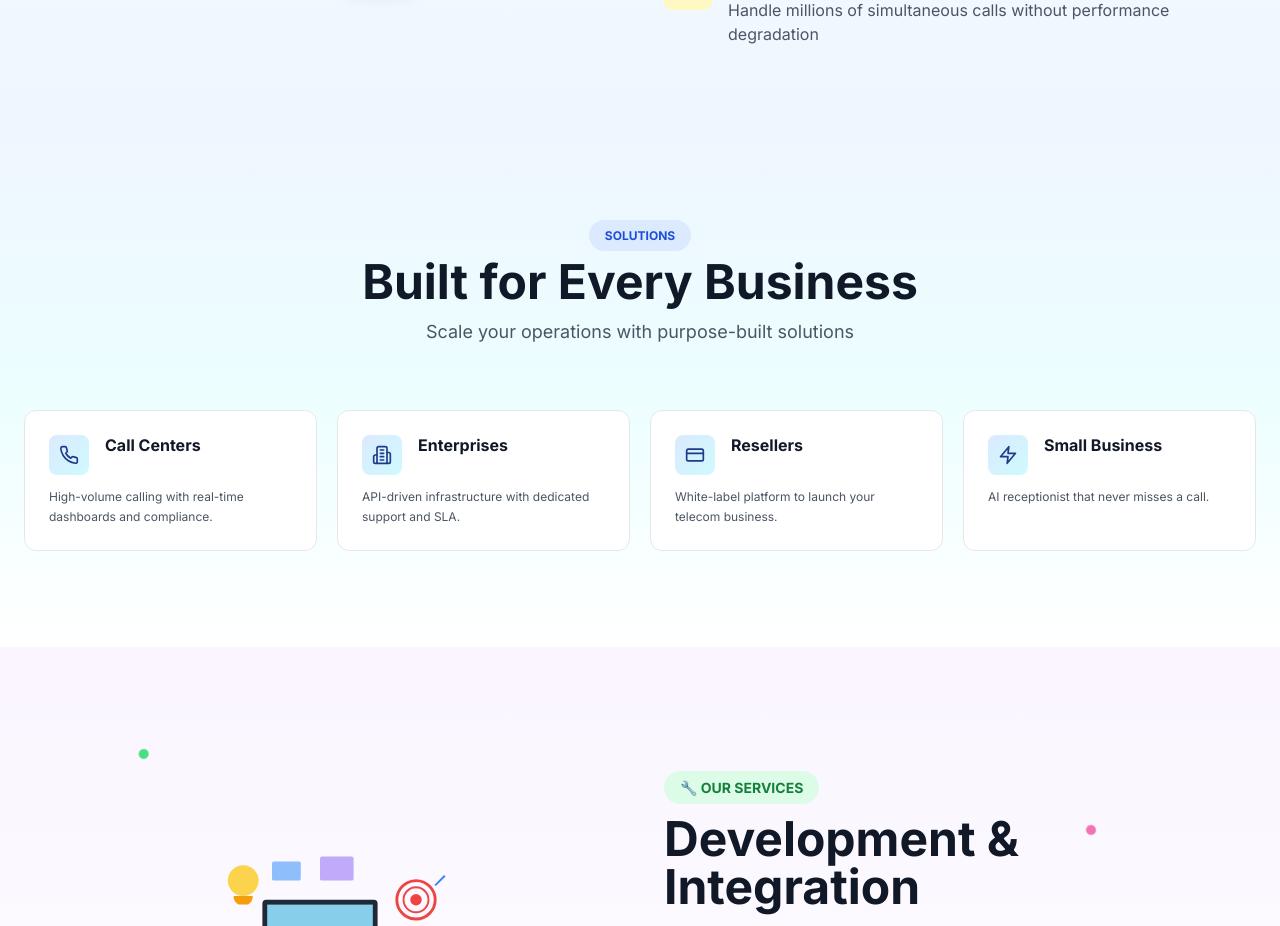
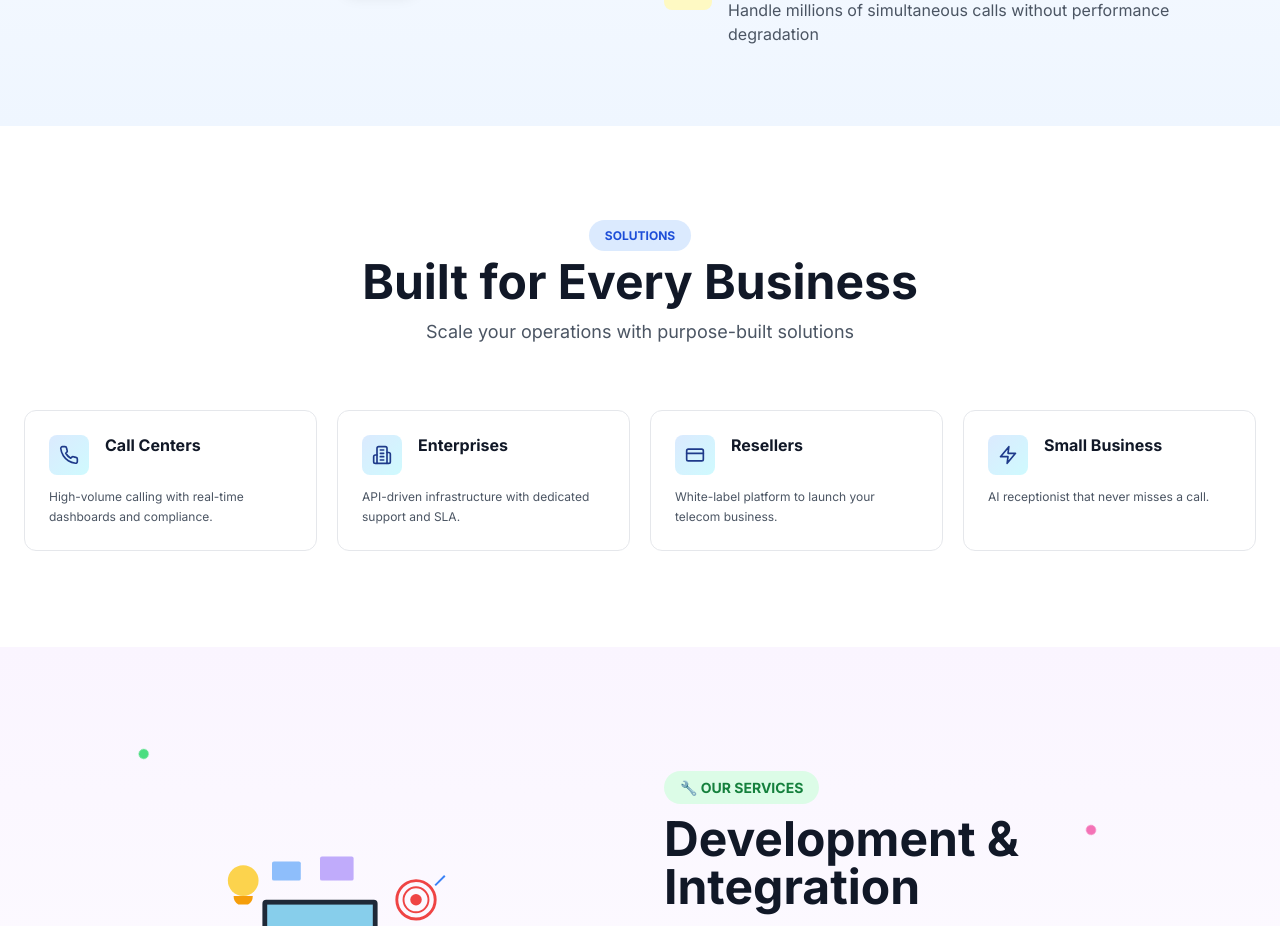
Before and after one commit to sonu28281/Callvia, a React (Vite) app: page / in a window 1280 px wide. Shown: the part 2201-3127 px from the top of the page. Built offline with nearby package versions, Linux system fonts and the light colour scheme.

Commit message:
Change Solutions section background to white to differentiate from other sections

```diff
--- a/src/pages/Home.jsx
+++ b/src/pages/Home.jsx
@@ -417,7 +417,7 @@ export function Home() {
       </section>
 
       {/* ========== SOLUTIONS SECTION ========== */}
-      <section className="bg-gradient-to-b from-blue-50 via-cyan-50 to-white py-24 px-6 relative overflow-hidden">
+      <section className="bg-white py-24 px-6 relative overflow-hidden">
         <style>{`
           @keyframes slideInUp {
             from {
```
